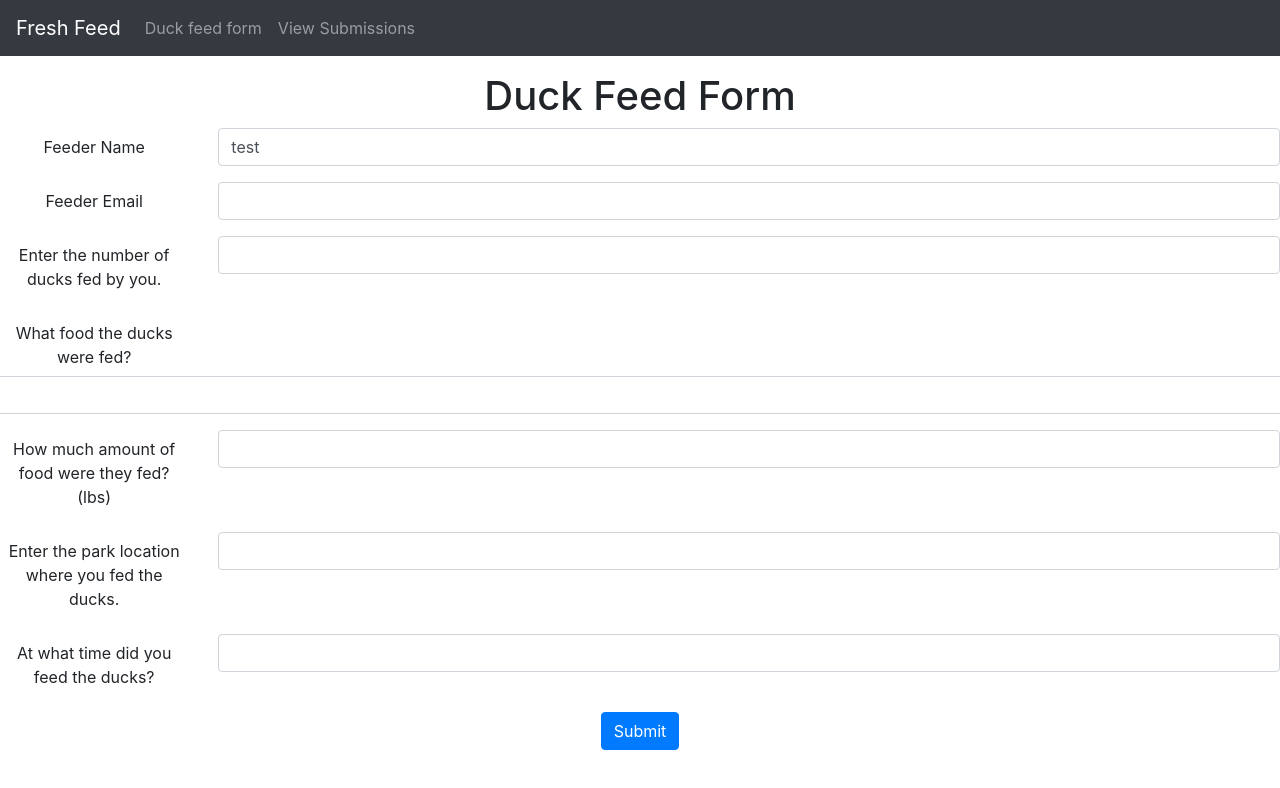
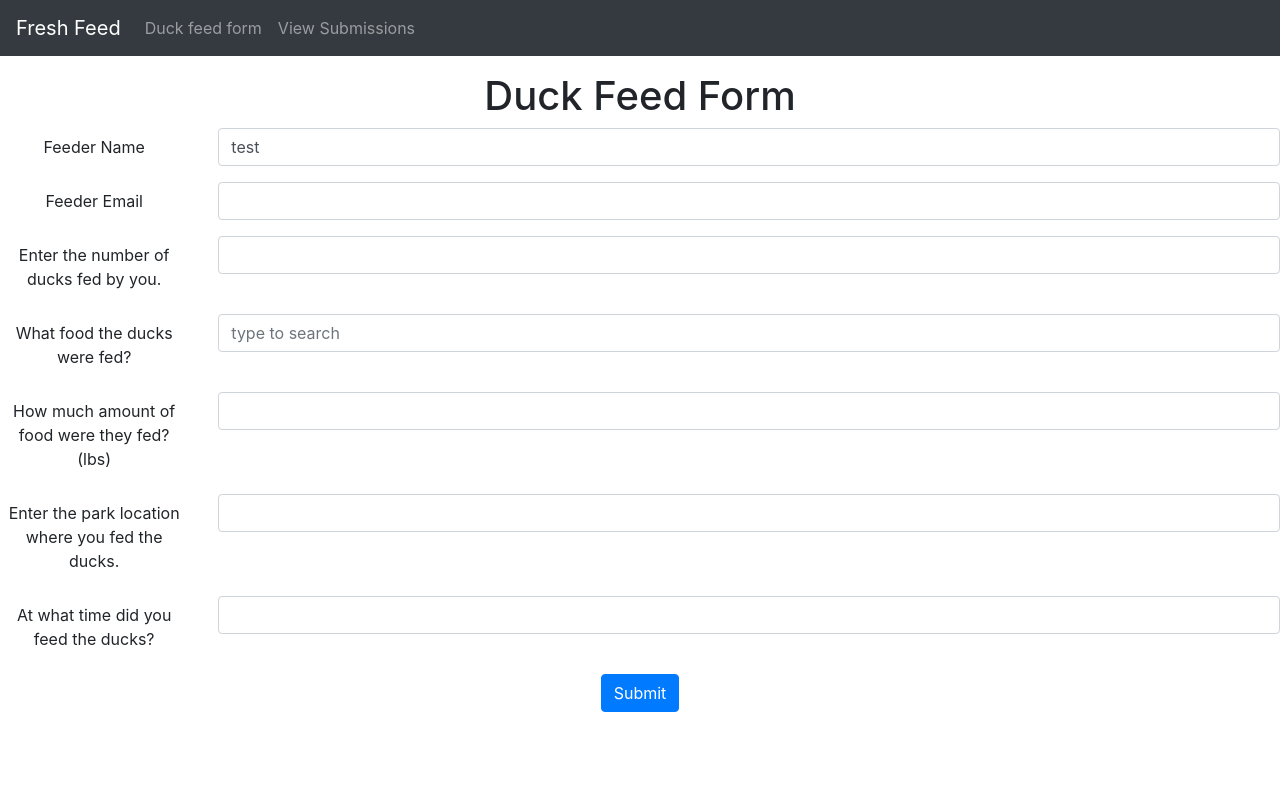
Before and after one commit to ahsankamal/FreshFeed, a React (Create React App) app: page / in a window 1280 px wide. Shown: the top 788 px of the page. Built offline with nearby package versions, Linux system fonts and the light colour scheme.

Commit message:
create FoodAutoComplete component

```diff
--- a/src/App.js
+++ b/src/App.js
@@ -1,7 +1,7 @@
 import logo from './logo.svg';
 import './App.css';
 
-
+import FoodAutoComplete from './containers/FoodAutoComplete';
 import "bootstrap/dist/css/bootstrap.min.css"
 import {Button, Form, Navbar, Nav} from 'react-bootstrap';
 import React, { useEffect, useState, useRef, Component } from 'react';
@@ -14,7 +14,6 @@ function App() {
   const onSubmit = (data) => {
     console.log(data);
   }
-
 
   return (
 
@@ -56,8 +55,8 @@ function App() {
 
     <div className="form-group row">
       <label className="col-sm-2 col-form-label">What food the ducks were fed?</label>
-        <input name="food" className="form-control" ref={register} />
-        {/* <Auto /> */}
+        {/* <input name="food" className="form-control" ref={register} /> */}
+        <FoodAutoComplete />
     </div>
 
     <div className="form-group row">
--- /dev/null
+++ b/src/containers/FoodAutoComplete.js
@@ -0,0 +1,65 @@
+import React, { useEffect, useState, useRef, Component } from 'react';
+
+const FoodAutoComplete = () => {
+    const [display, setDisplay] = useState(false);
+    const [options, setOptions] = useState([]);
+    const [search, setSearch] = useState("");
+
+
+    // click outside to close the autocomplete
+    const autoRef = useRef(null);
+
+    useEffect(()=>{
+      const foodNames = ['abc', 'grains', 'bread', 'xyz', 'pq', 'red', 'zse', 'asse', 'chicken', 'barley', 'acvg', 'ar', 'agh'];
+      setOptions(foodNames);
+    }, []);
+
+  const setFoodName = (name) => {
+    setSearch(name);
+    setDisplay(false);
+  }
+
+    useEffect(()=>{
+      // adding and removing autocomplete on mousedown click
+      document.addEventListener("mousedown", handleMouseDownClick);
+      return () => {
+        document.removeEventListener("mousedown", handleMouseDownClick);
+      };
+    },[]);
+
+    const handleMouseDownClick = ((event)=>{
+      const {current: curDiv} = autoRef;
+      console.log(curDiv);
+      if (curDiv && !curDiv.contains(event.target)){
+        setDisplay(false);
+      }
+    });
+
+    return (
+      <div ref={autoRef} className="col-sm-10">
+          <input id = "auto"
+                className="form-control"
+                onClick={()=>setDisplay(!display)}
+                name="search"
+                type="text"
+                placeholder="type to search"
+                value={search}
+                onChange={(event)=>setSearch(event.target.value)}/>
+          {
+            display &&
+            (<div>
+                {
+                  options
+                  .filter((name)=> name.indexOf(search.toLowerCase()) > -1) //to handle empty string
+                  .map((val, ind)=>{
+                  return <div onClick={()=>setFoodName(val)} className='option' key={ind} tabIndex="0">{val}</div>
+                  })
+                }
+            </div>
+            )
+          }
+      </div>
+    );
+  };
+
+  export default FoodAutoComplete;
```
Also changed, not shown: 1 other file (tests, documents, lock files or other folders).
